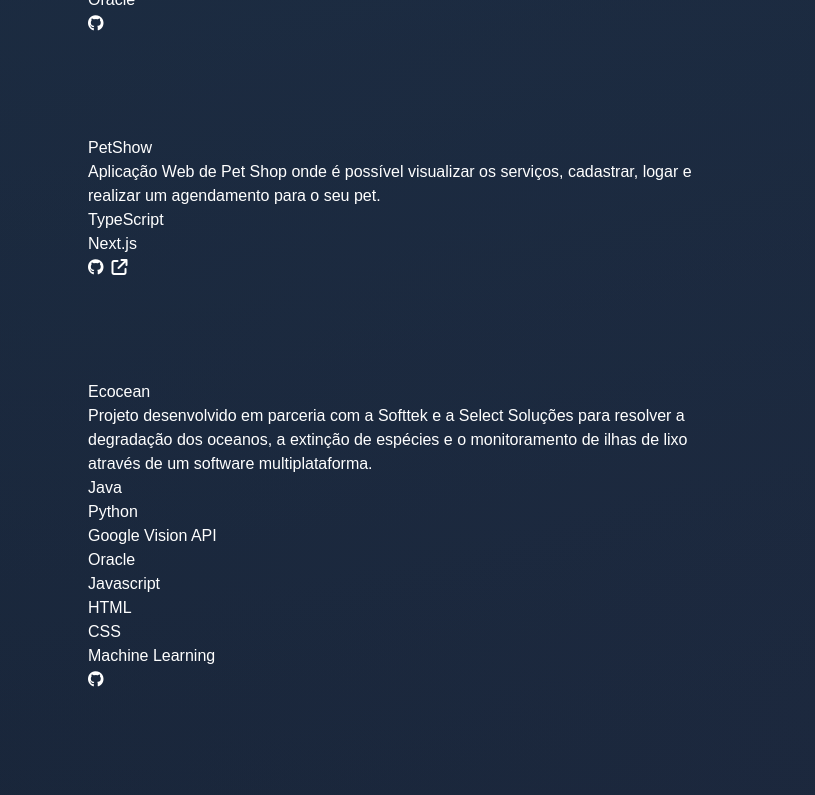
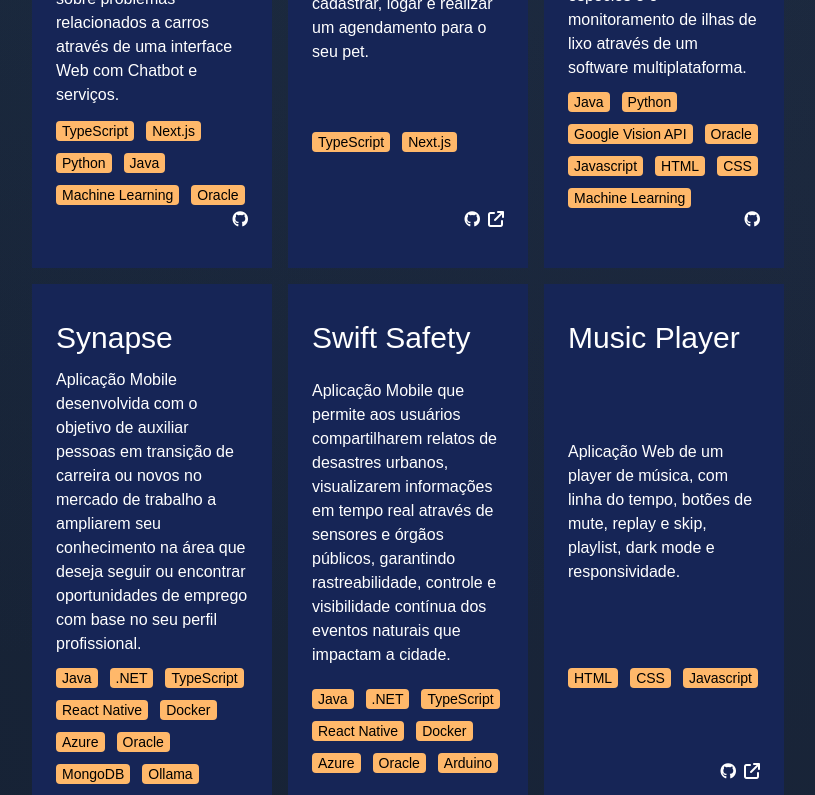
Before and after one commit to dinozindev/portfolio-v2, a React (Vite) app: page / in a window 1280 px wide. Shown: the part 4300-5095 px from the top of the page, without its empty margins (232-1047 px from the left). Built offline with nearby package versions, Linux system fonts and the light colour scheme; a web font is replaced by a local one.

Commit message:
feat: adicionando estilização para seção de Mini Widgets de Projetos

```diff
--- a/src/Components/ProjectMiniWidget.tsx
+++ b/src/Components/ProjectMiniWidget.tsx
@@ -10,13 +10,15 @@ type MiniWidgetProps = {
 
 const ProjectMiniWidget = ({ title, description, skills, linkGithub, linkWebsite, linkYoutube }: MiniWidgetProps) => {
     return (
-        <div>
-            <h2>{title}</h2>
-            <p>{description}</p>
+        <div className="bg-blue-950 w-1/4 px-6 py-9 flex flex-col justify-between">
+            <h3 className="text-3xl mb-3">{title}</h3>
+            <p className="mb-3">{description}</p>
+            <div className="flex flex-wrap gap-3">
             {skills.map((skill, i) => (
-                <p key={i}>{skill}</p>
+                <p className="bg-orange-300 text-black px-1.5 rounded-sm text-sm" key={i}>{skill}</p>
             ))}
-            <div className="flex gap-2">
+            </div>
+            <div className="flex gap-2 justify-end">
                 {linkGithub && (
                     <a href={linkGithub} target="_blank">
                         <i className="fa-brands fa-github hover:text-orange-300"></i>
--- a/src/Components/Projects.tsx
+++ b/src/Components/Projects.tsx
@@ -7,8 +7,8 @@ import ProjectMiniWidget from "./ProjectMiniWidget";
 const Projects = () => {
   return (
     <>
-      <section className="flex items-center justify-evenly pb-50">
-        <div className="flex flex-col w-2/4 gap-25">
+      <section className="flex flex-col items-center justify-evenly pb-50">
+        <div className="flex flex-col w-2/4 gap-25 pb-30">
           <SectionHeader number="03" text="Projetos" />
 
           {projects.map((project, index) => (
@@ -24,8 +24,13 @@ const Projects = () => {
               index={index}
             />
           ))}
-
-          <SectionHeader number="03.1" text="Outros Projetos" />
+        </div>
+        <div className="flex flex-col gap-4 w-3/4">
+          <header className="mb-16 flex flex-col items-center gap-4">
+          <h3 className="text-4xl">Outros Projetos</h3>
+          <a className="text-orange-300 hover:text-white" href="https://github.com/dinozindev?tab=repositories" target="_blank">Visualize outros repositórios no GitHub</a>
+          </header>
+          <div className="flex flex-wrap gap-4 justify-center">
             {otherProjects.map((project, index) => (
               <ProjectMiniWidget
                 key={project.title}
@@ -34,6 +39,7 @@ const Projects = () => {
               />
             ))}
           </div>
+        </div>
       </section>
     </>
   );
--- a/src/data/other-projects.json
+++ b/src/data/other-projects.json
@@ -27,5 +27,12 @@
     "title": "Swift Safety",
     "description": "Aplicação Mobile que permite aos usuários compartilharem relatos de desastres urbanos, visualizarem informações em tempo real através de sensores e órgãos públicos, garantindo rastreabilidade, controle e visibilidade contínua dos eventos naturais que impactam a cidade.",
     "skills": ["Java", ".NET", "TypeScript", "React Native", "Docker", "Azure", "Oracle", "Arduino"]
+  },
+  {
+    "title": "Music Player",
+    "description": "Aplicação Web de um player de música, com linha do tempo, botões de mute, replay e skip, playlist, dark mode e responsividade.",
+    "skills": ["HTML", "CSS", "Javascript"],
+    "linkGithub": "https://github.com/dinozindev/musicplayer",
+    "linkWebsite": "https://musicplayer-drab.vercel.app/"
   }
 ]
```
Also changed, not shown: src/index.css (+0 -19 lines). Lines whose indentation alone changed are shown as unchanged.
